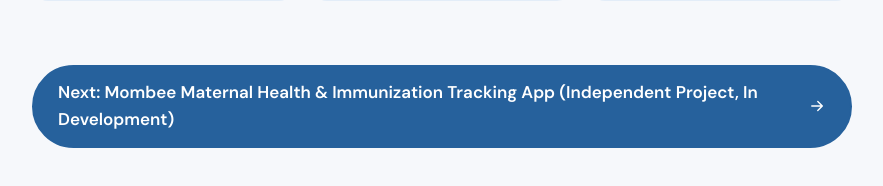
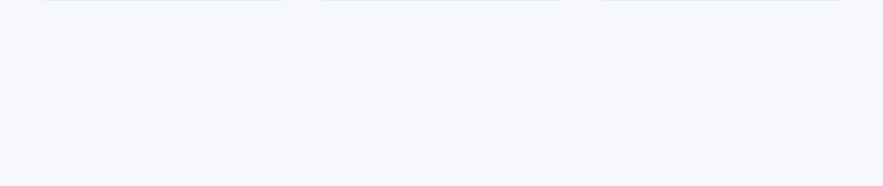
Before and after one commit to evans-oshoakpeme/portfolio-v2, a Next.js app: page /case-studies/mombee-maternal-and-child-care-app in a window 1280 px wide. Shown: the part 5901-6087 px from the top of the page, without its empty margins (198-1081 px from the left). After the commit the page ends 6022 px from the top, so only its background shows below. Built offline with nearby package versions, Linux system fonts and the light colour scheme.

Commit message:
case study page edits

```diff
--- a/app/case-studies/[slug]/page.tsx
+++ b/app/case-studies/[slug]/page.tsx
@@ -64,7 +64,7 @@
           </ul>
         </section>
 
-        <Link className="btn mt-6" href={`/case-studies/${next.slug}`}>Next: {next.title} <Arrow /></Link>
+        {/*<Link className="btn mt-6" href={`/case-studies/${next.slug}`}>Next: {next.title} <Arrow /></Link>*/}
       </main>
     </>
   );
```
